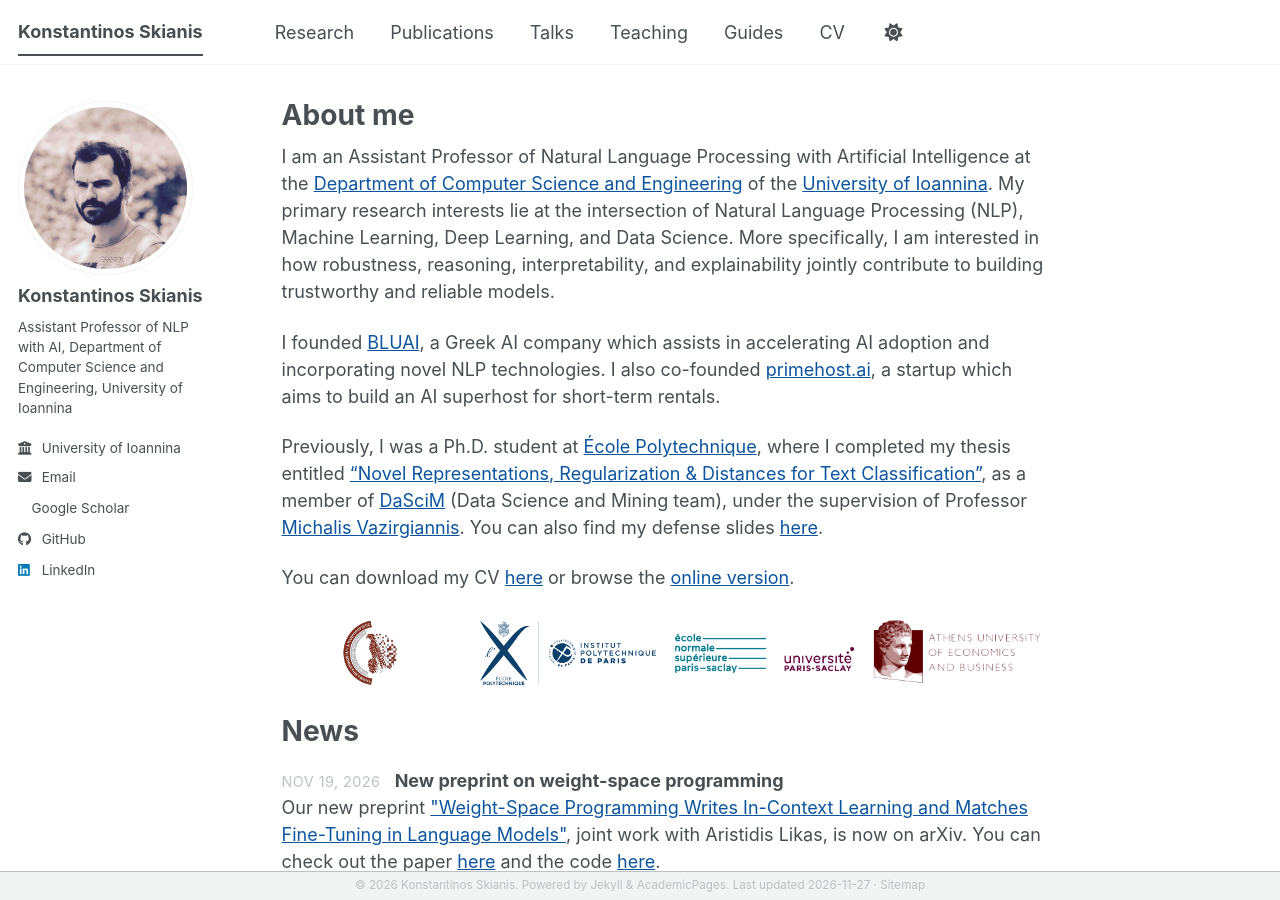
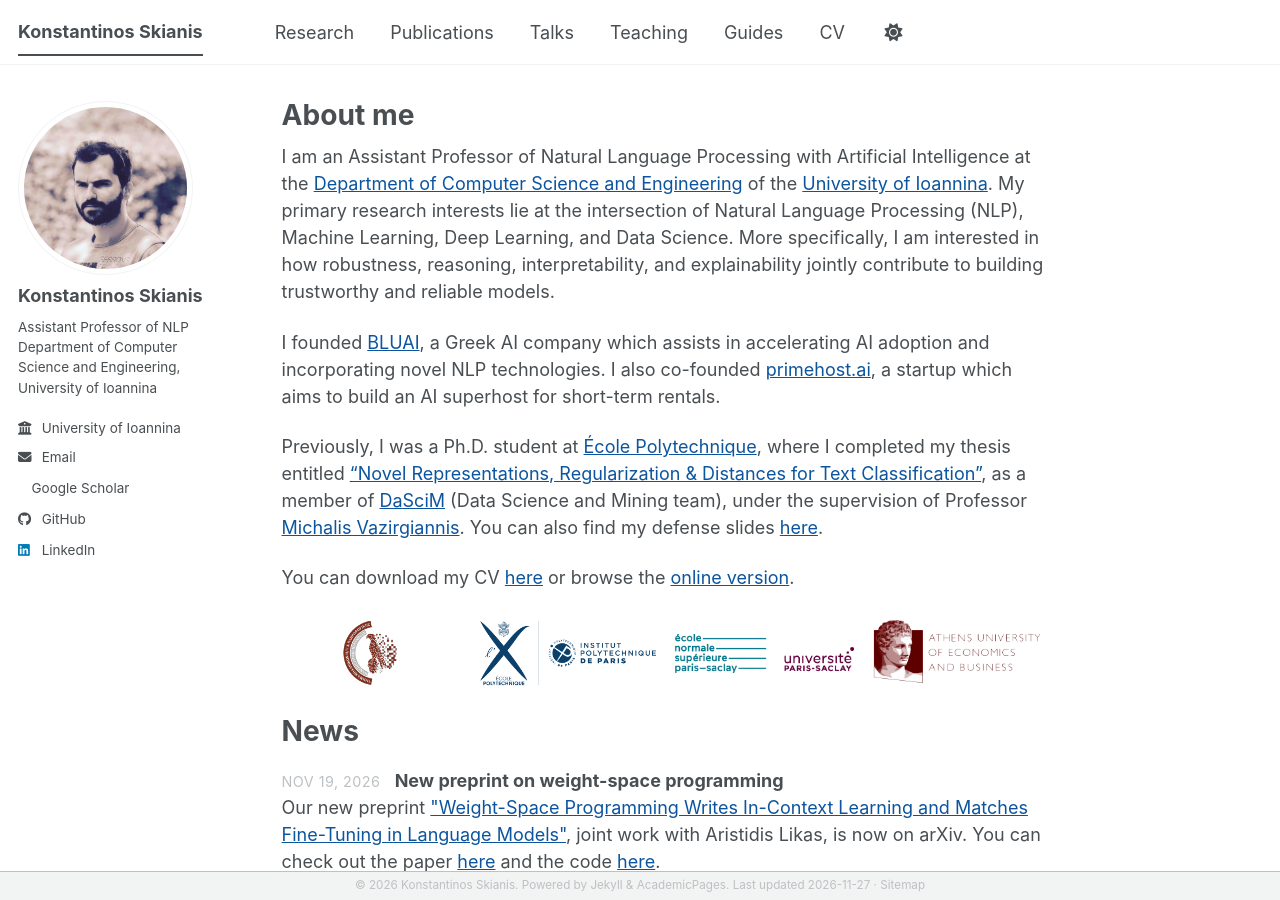
Before and after one commit to y3nk0/y3nk0.github.io, a Jekyll site: the page built from _pages/about.md, in a window 1280 px wide and 900 px high. Built offline with Jekyll 4.4.1, drawn with Linux system fonts in a browser that asks for light colours; a style sheet for code colours, icons or effects is not loaded.

Commit message:
Sidebar bio: title on its own line, department below

```diff
--- a/_config.yml
+++ b/_config.yml
@@ -26,7 +26,7 @@ author:
   avatar           : "profile.jpg"
   name             : "Konstantinos Skianis"
   pronouns         : # example: "she/her"
-  bio              : "Assistant Professor of NLP with AI, Department of Computer Science and Engineering, University of Ioannina"
+  bio              : "Assistant Professor of NLP<br>Department of Computer Science and Engineering, University of Ioannina"
   location         : # e.g. "Ioannina, Greece"
   employer         : "University of Ioannina"
   uri              : # URL
```
